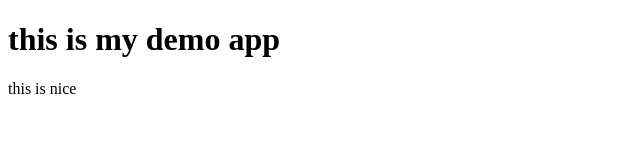
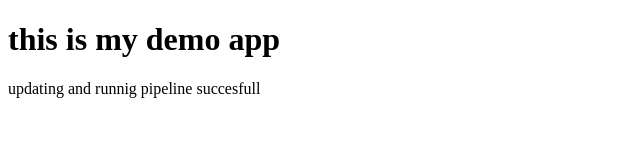
Before and after one commit to mavrick13/AWS, a plain HTML site: page index.html in a window 1280 px wide. Shown: the whole page, without its empty margins (0-640 px from the left). Drawn offline with Linux system fonts and the light colour scheme.

Commit message:
adding index.html

```diff
--- a/index.html
+++ b/index.html
@@ -1,4 +1,4 @@
 <!DOCTYPE html>
 <h1>this is my demo app</h1>
-<p>this is nice
+<p>updating and runnig pipeline succesfull
 </p>
```
